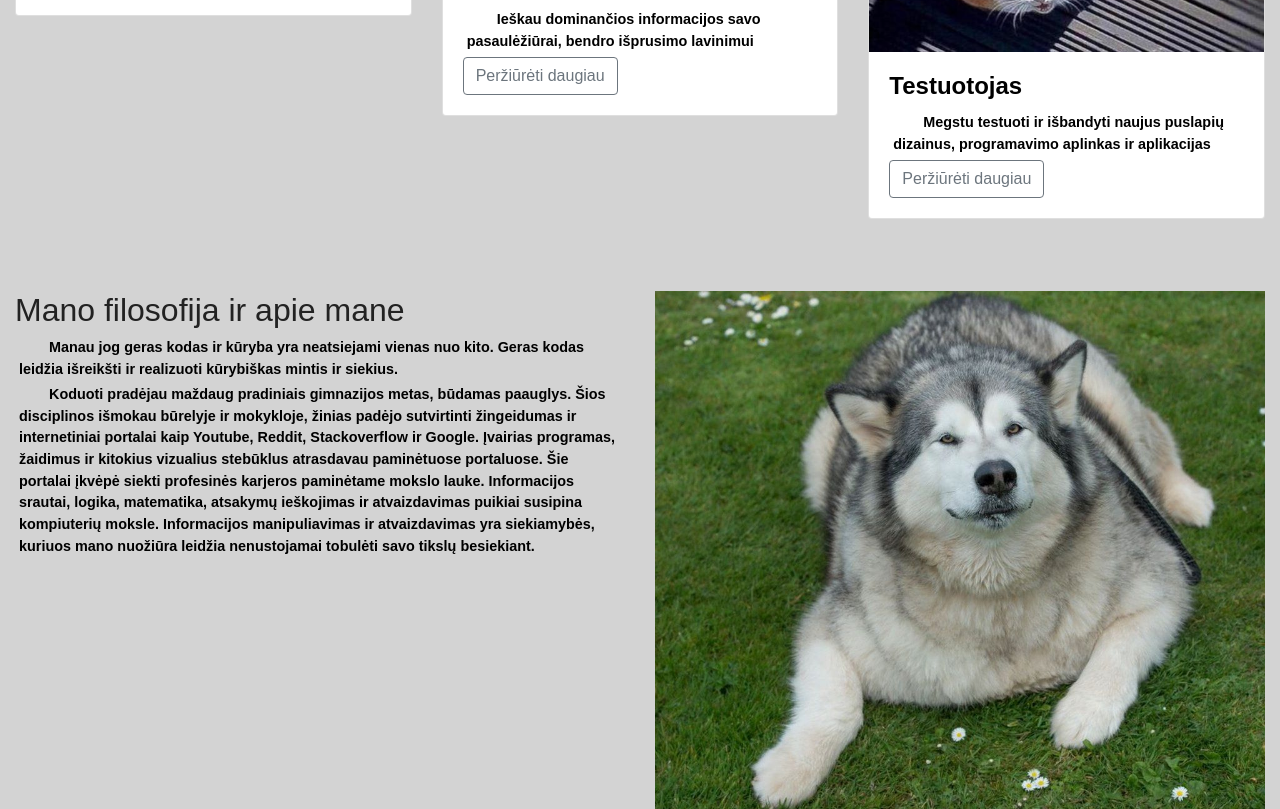
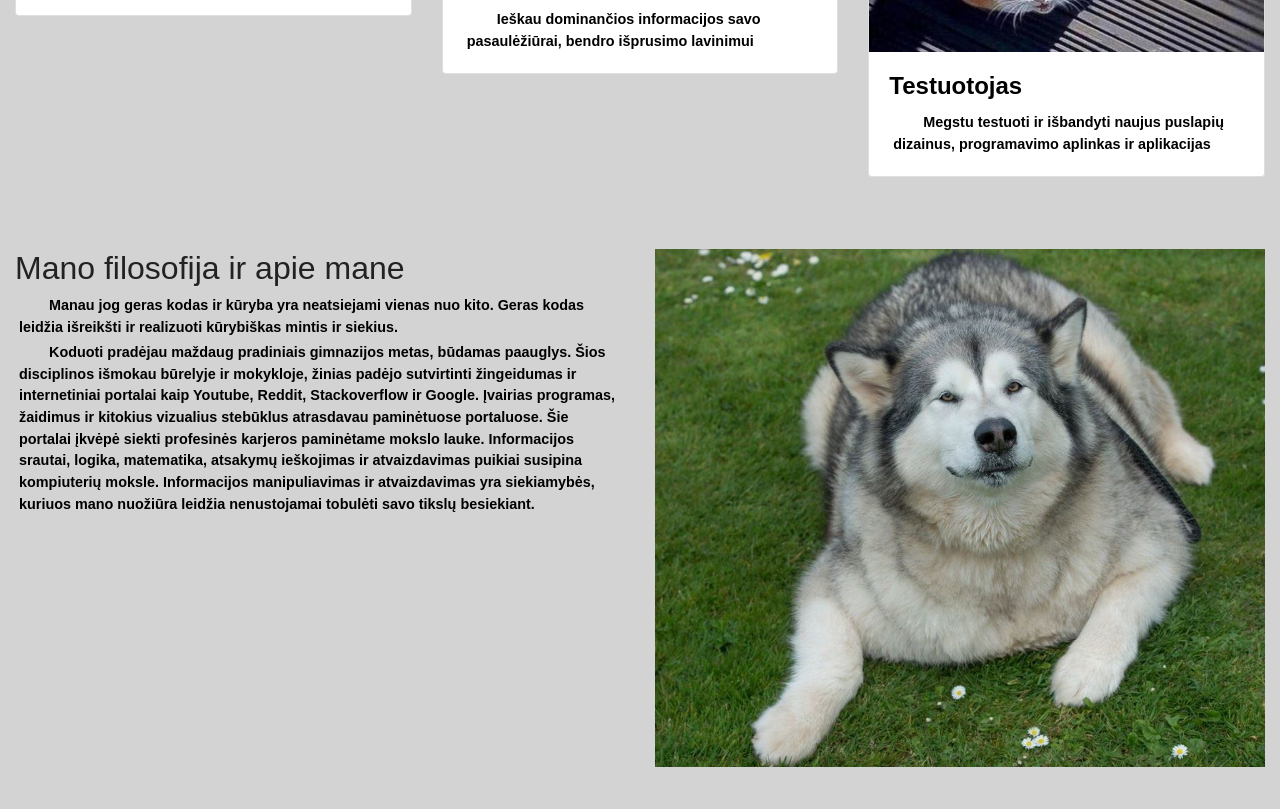
Before and after one commit to SecondLukyys/web-site-example, a website: page index.html in a window 1280 px wide. Shown: the part 3324-4133 px from the top of the page. Drawn offline with nearby package versions, Linux system fonts and the light colour scheme.

Commit message:
Add files via upload

```diff
--- a/index.html
+++ b/index.html
@@ -332,7 +332,6 @@ sc.style.transform = 'rotateZ(${hh+(ss)}deg)';
         <div class="card-body">
             <h4 class="card-title">Informacijos ieškototas</h4>
             <p class="card-text">Ieškau dominančios informacijos savo pasaulėžiūrai, bendro išprusimo lavinimui </p>
-            <a href="#" class="btn btn-outline-secondary">Peržiūrėti daugiau </a>
     </div>
 </div>
 </div>
@@ -343,7 +342,6 @@ sc.style.transform = 'rotateZ(${hh+(ss)}deg)';
         <div class="card-body">
             <h4 class="card-title">Testuotojas</h4>
             <p class="card-text">Megstu testuoti ir išbandyti naujus puslapių dizainus, programavimo aplinkas ir aplikacijas</p>
-            <a href="#" class="btn btn-outline-secondary">Peržiūrėti daugiau </a>
     </div>
 </div>
 </div>
```
